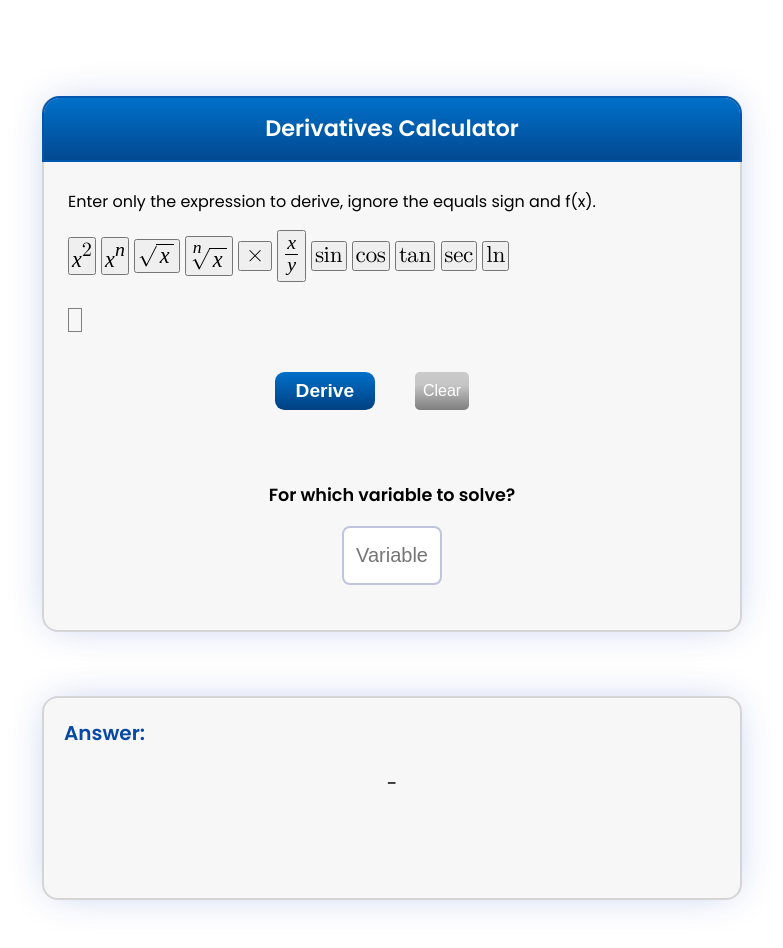
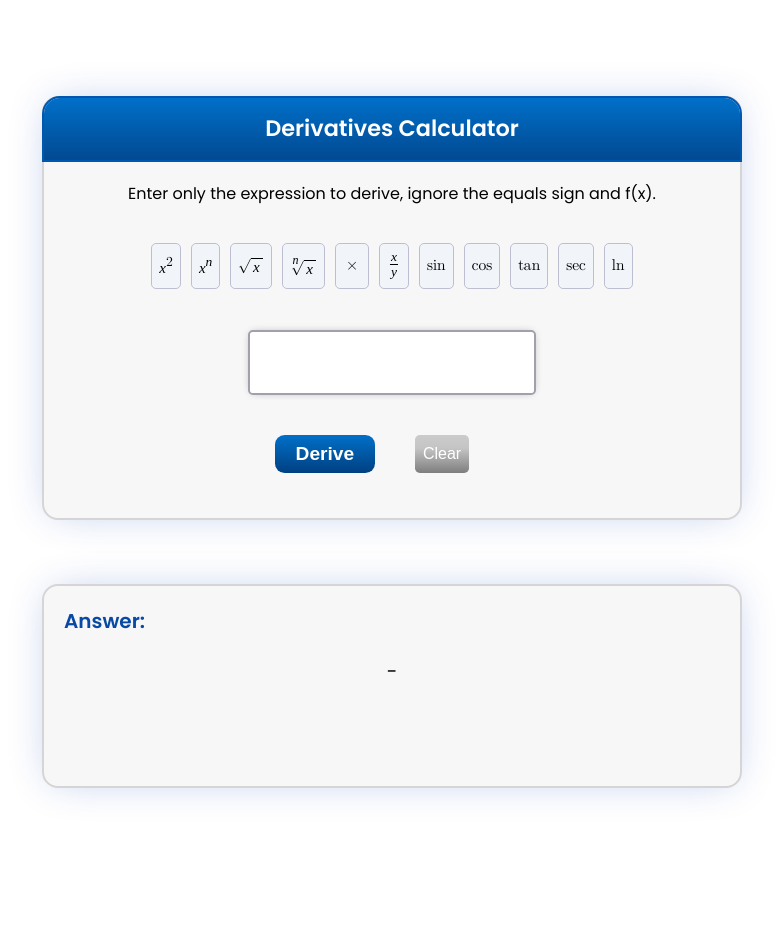
Before and after one commit to Jefferh30/Derivatives-Calculator-with-LaTeX, a plain HTML site: page index.html in a window 1280 px wide. Shown: the whole page, without its empty margins (248-1031 px from the left). After the commit the page ends 852 px from the top, so only its background shows below. Drawn offline with nearby package versions, Linux system fonts and the light colour scheme.

Commit message:
Add styles for keypad and main input

```diff
--- a/style.css
+++ b/style.css
@@ -62,7 +62,8 @@ section {
 
 .user-input p {
     font-size: 1rem;
-    margin: 1.5rem 0 1rem 0;
+    margin: 1rem 0 2rem 0;
+    text-align: center;
 }
 
 .container-btns {
@@ -107,8 +108,50 @@ section {
     box-shadow: 0 0 10px 0 #6d89a95e;
 }
 
+
+/* ======== Keypad =========*/
+
+.calc-keypad, .main-input {
+    display: flex;
+    justify-content: center;
+    flex-wrap: wrap;
+}
+
+.calc-keypad button {
+    background: #f1f5fa;
+    border: 1px solid #bebed2;
+    border-radius: 5px;
+    padding: 5px;
+    margin: 5px 5px;
+    font-size: 15px;
+    color: black;
+    max-width: 45px;
+    max-height: 50px;
+}
+
+.calc-keypad button:hover {
+    cursor: pointer;
+    background: #f5f9fb;
+}
+
+
+/* ======= Input fields =======*/
+
+.main-input #inputField {
+    padding: 1rem;
+    min-width: 18rem;
+    min-height: 4rem;
+    margin-top: 1.25rem;
+    font-size: 1.56rem;
+    text-align: center;
+    background: white;
+    border-radius: 0.3rem;
+    box-shadow: 0 0 10px -4px grey;
+    border: 2px solid #a1a1ae;
+}
+
 .second-input {
-    display: grid;
+    display: none;
     margin: 40px 0;
 }
 
```
